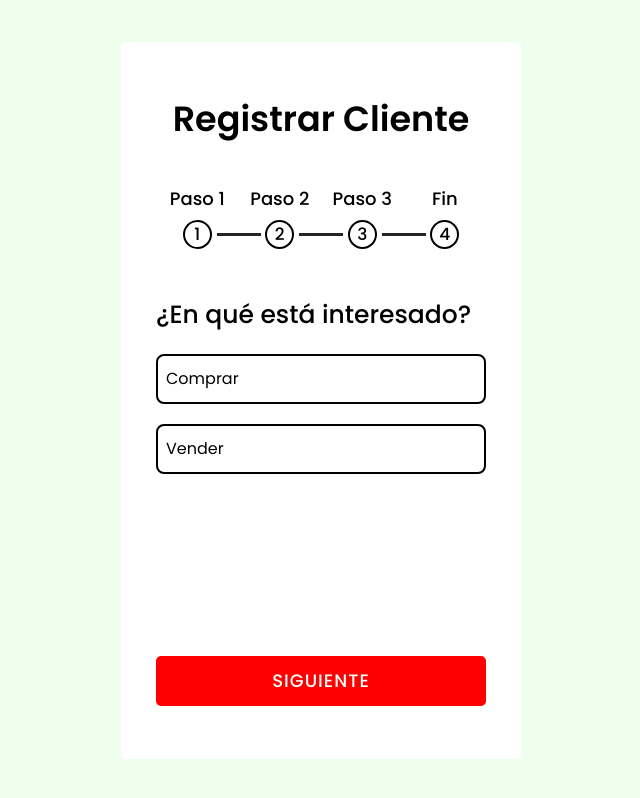
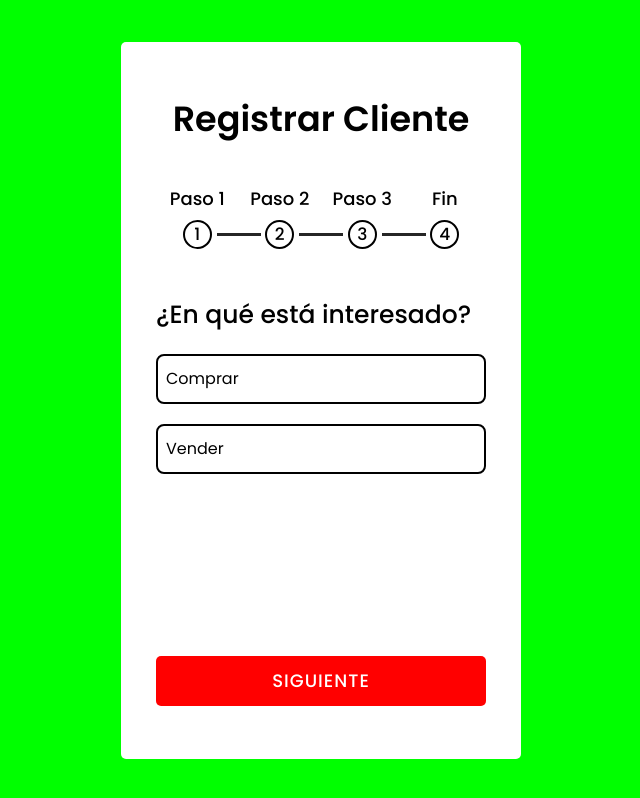
Before and after one commit to VictorMerinoRodriguez/Landing-page, a plain HTML site: page index.html in a window 1280 px wide. Shown: the whole page, without its empty margins (319-959 px from the left). Drawn offline with Linux system fonts and the light colour scheme.

Commit message:
Update style.css

```diff
--- a/style.css
+++ b/style.css
@@ -16,12 +16,13 @@ body{
   justify-content: center;
   min-height: 100vh;
   overflow: hidden;
-  background-color: #efef;
+  background-color: rgb(0, 255, 0);
 }
 ::selection{
   color: #fff;
   background: #d43f8d;
 }
+
 .container{
   width: 330px;
   background: #fff;
@@ -29,6 +30,7 @@ body{
   border-radius: 5px;
   padding: 50px 35px 10px 35px;
 }
+
 .container header{
   font-size: 35px;
   font-weight: 600;
```
